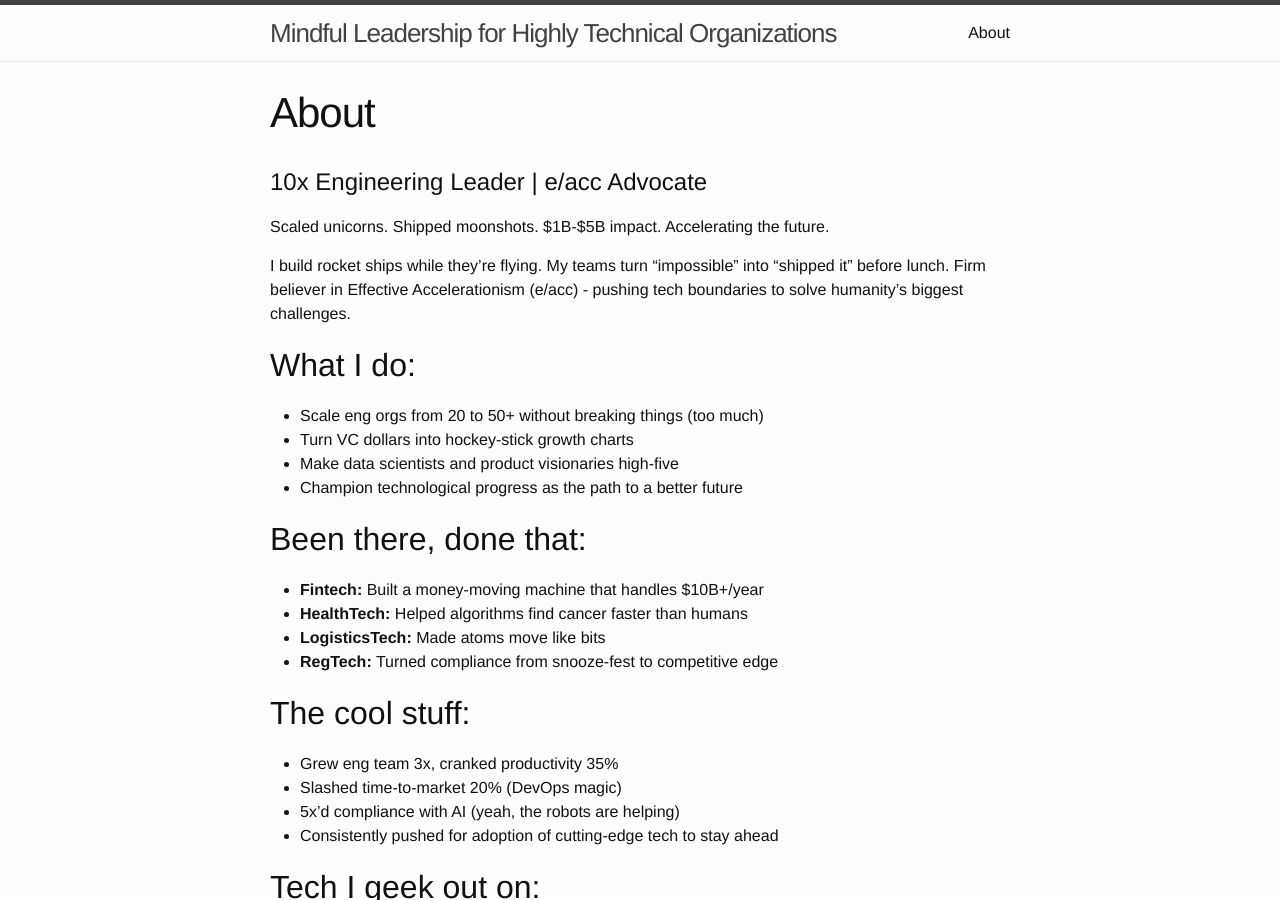
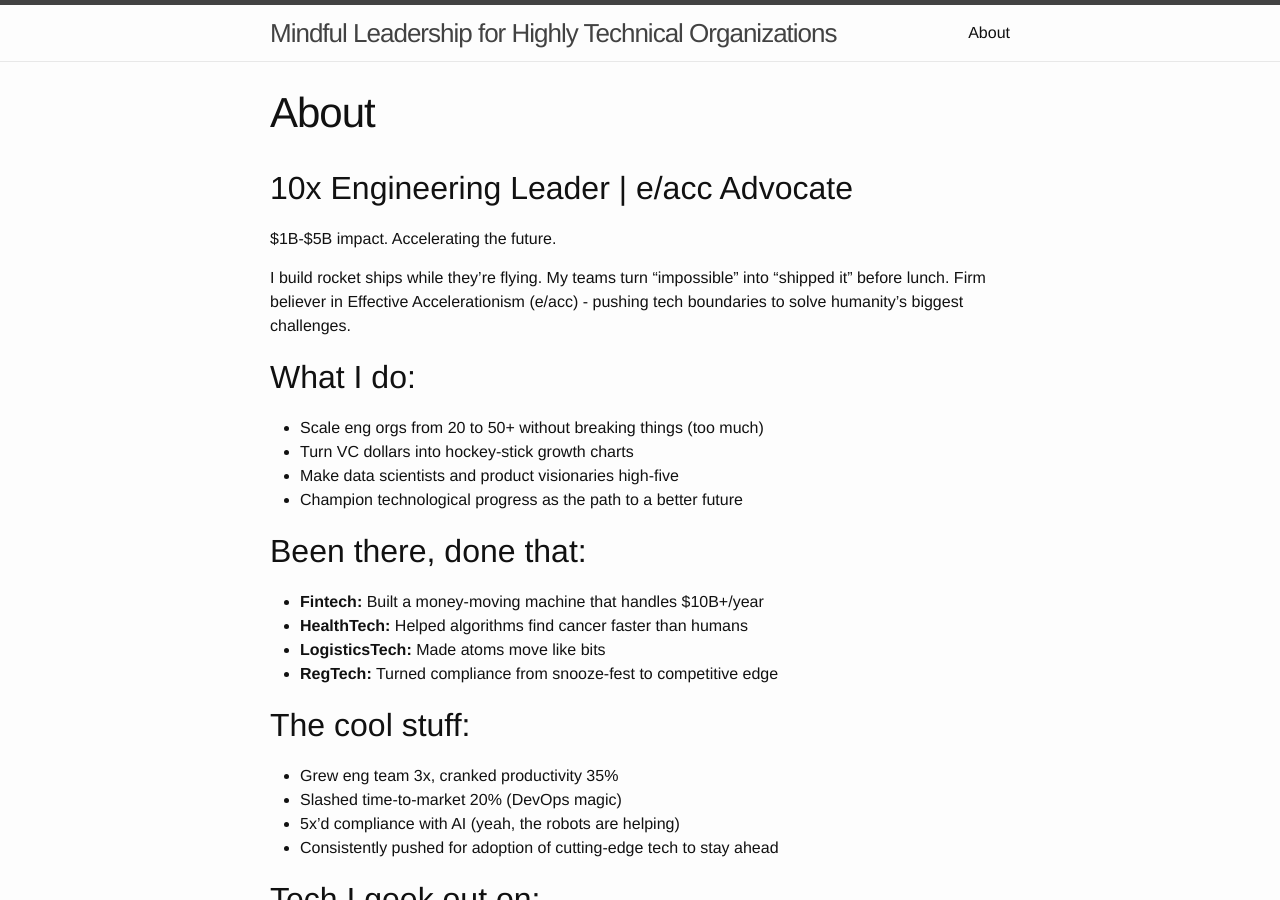
Before and after one commit to wyld3rbit/wyld3rbit.github.io, a Jekyll site: the page built from about.md, in a window 1280 px wide and 900 px high. Built offline with Jekyll 4.4.1, drawn with Linux system fonts in a browser that asks for light colours.

Commit message:
Update about.md

```diff
--- a/about.md
+++ b/about.md
@@ -5,9 +5,9 @@ author: Arka P
 permalink: /about/
 ---
 
-# 10x Engineering Leader | e/acc Advocate
+## 10x Engineering Leader | e/acc Advocate
 
-Scaled unicorns. Shipped moonshots. $1B-$5B impact. Accelerating the future.
+$1B-$5B impact. Accelerating the future.
 
 I build rocket ships while they're flying. My teams turn "impossible" into "shipped it" before lunch. Firm believer in Effective Accelerationism (e/acc) - pushing tech boundaries to solve humanity's biggest challenges.
 
```
